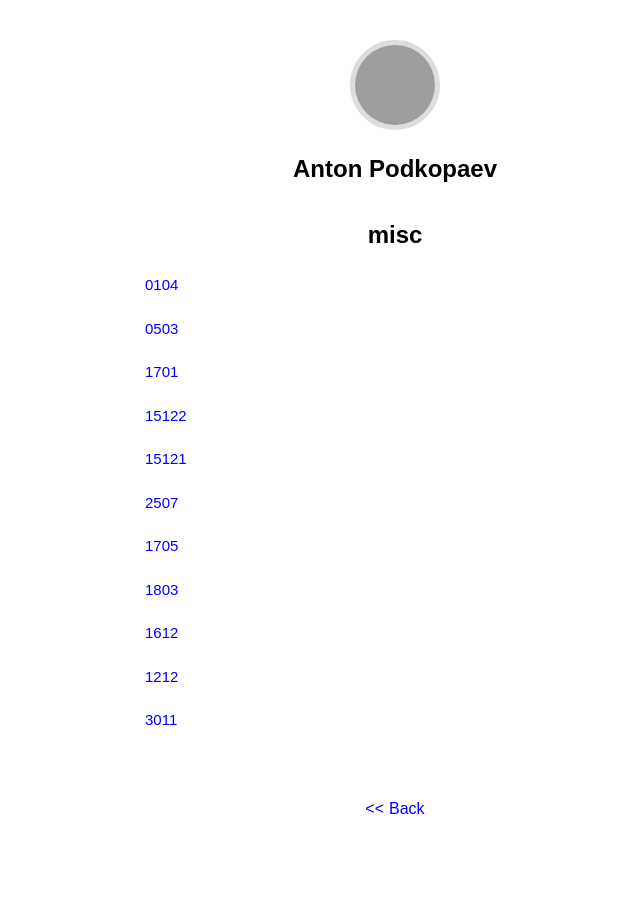
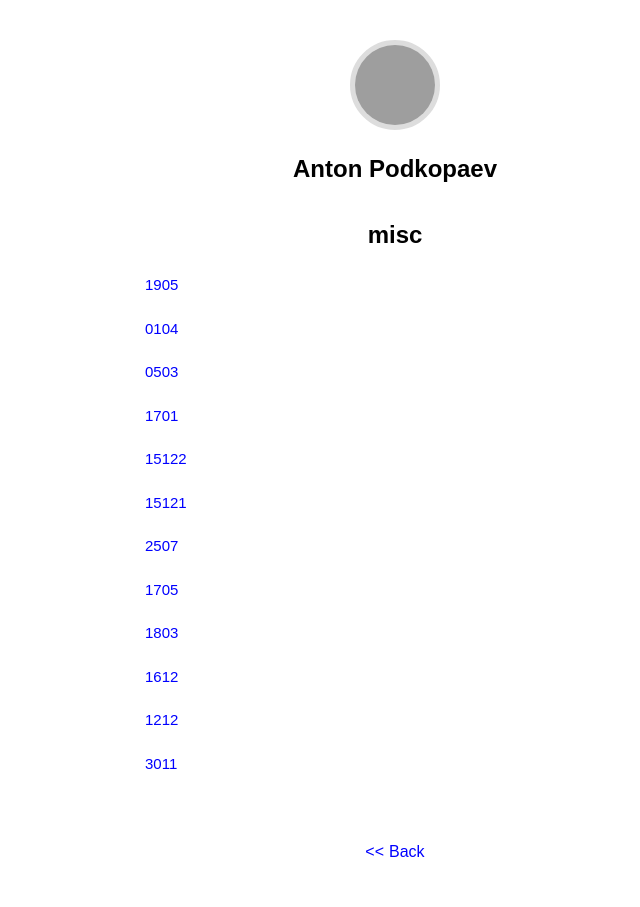
Before and after one commit to anlun/anlun.github.io, a Jekyll site: the page built from misc.md, in a window 1280 px wide. Shown: the whole page, without its empty margins (245-885 px from the left). Built offline with Jekyll 4.4.1, drawn with Linux system fonts in a browser that asks for light colours; some web fonts are replaced; grey boxes are pictures that could not be loaded.

Commit message:
a link to slides for compilation correctness lecture

```diff
--- a/misc.md
+++ b/misc.md
@@ -2,6 +2,8 @@
 layout: page
 title: misc
 ---
+[1905](https://github.com/anlun/publicFiles/raw/master/slides/tau-compl-corr.pdf)
+
 [0104](https://github.com/anlun/publicFiles/raw/master/teaching/semantics/hse-4-19-1.pdf)
 
 [0503](https://github.com/anlun/publicFiles/raw/master/slides/Podkopaev-al-EWSCS19-slides.pdf)
```
